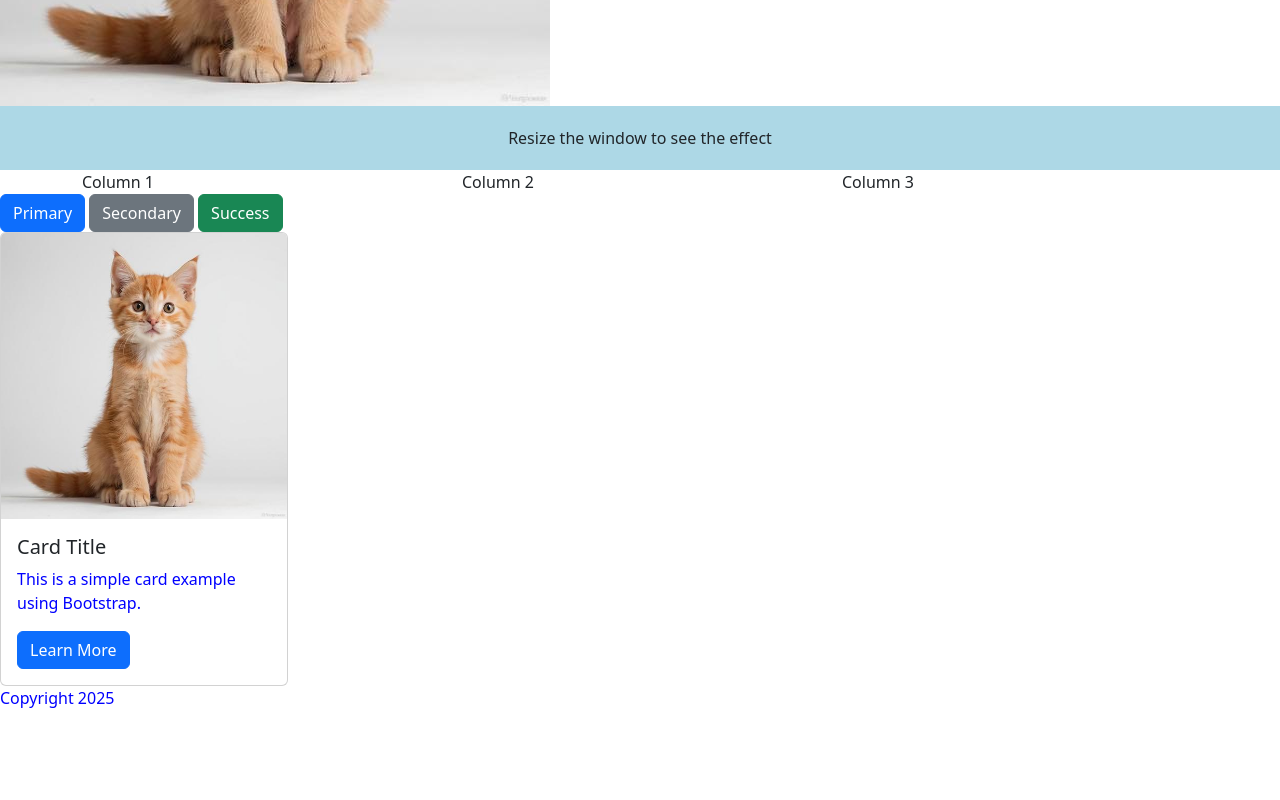
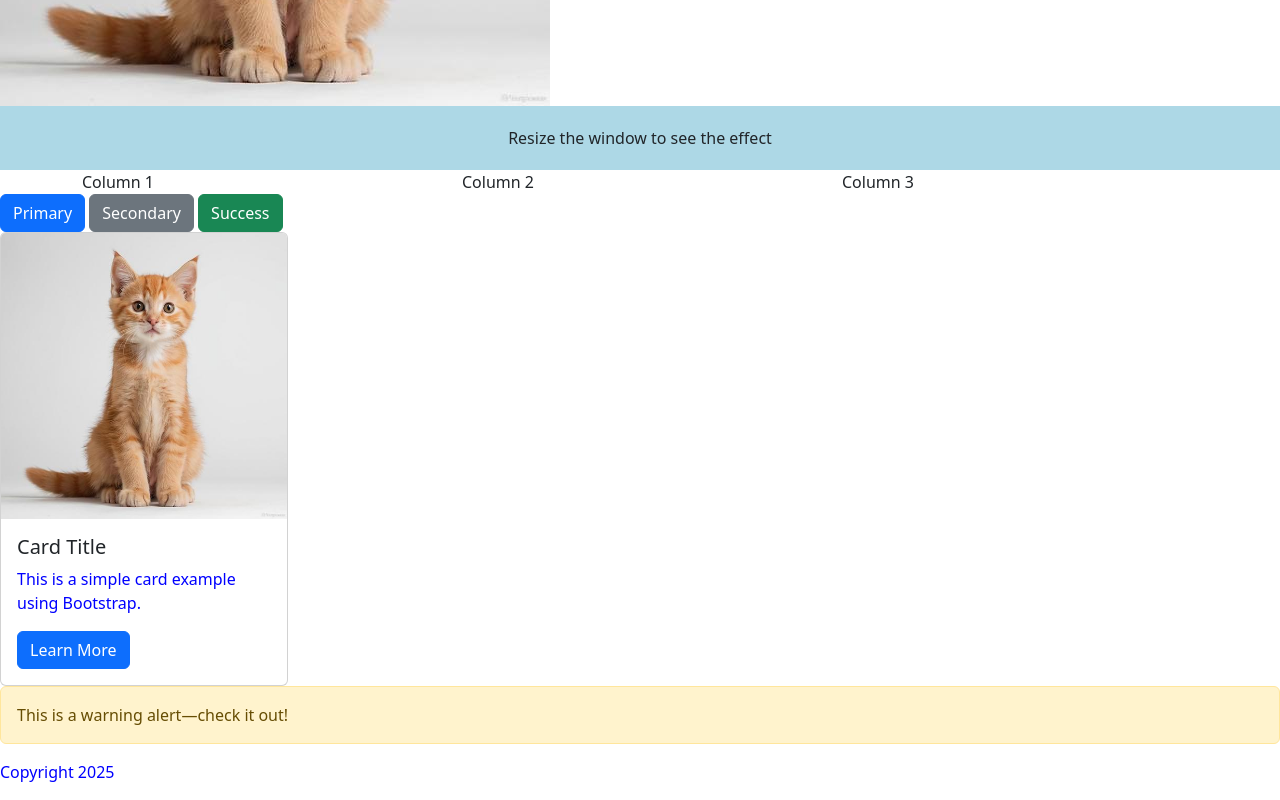
Before and after one commit to ashadayib1/website_dev_course_autumn_2026, a plain HTML site: page WS_06/index.html in a window 1280 px wide. Shown: the part 3024-3824 px from the top of the page. Before the commit the page ends 3750 px from the top, so only its background shows below. Drawn offline with nearby package versions, Linux system fonts and the light colour scheme.

Commit message:
Add warning alert component to index.html

```diff
--- a/WS_06/index.html
+++ b/WS_06/index.html
@@ -159,6 +159,9 @@
     <a href="#" class="btn btn-primary">Learn More</a>
   </div>
 </div>
+<div class="alert alert-warning" role="alert">
+  This is a warning alert—check it out!
+</div>
 
        <footer>
         <p>Copyright 2025</p>
```
